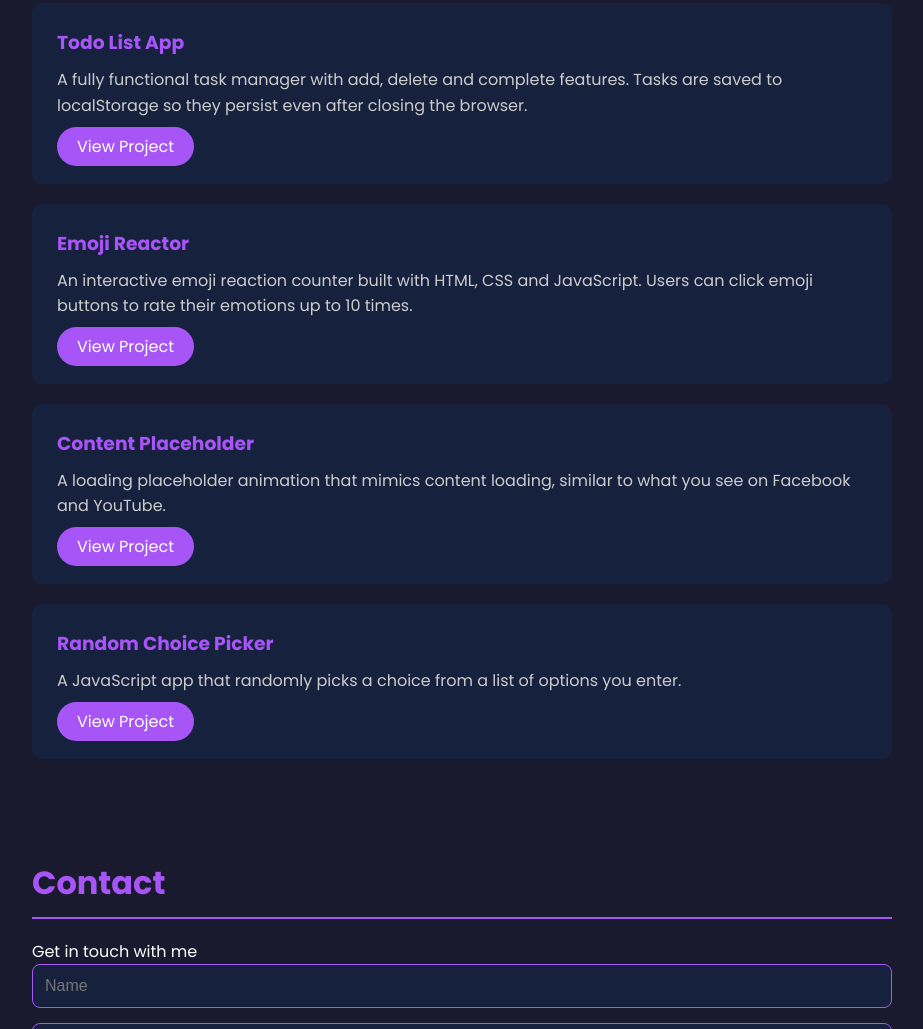
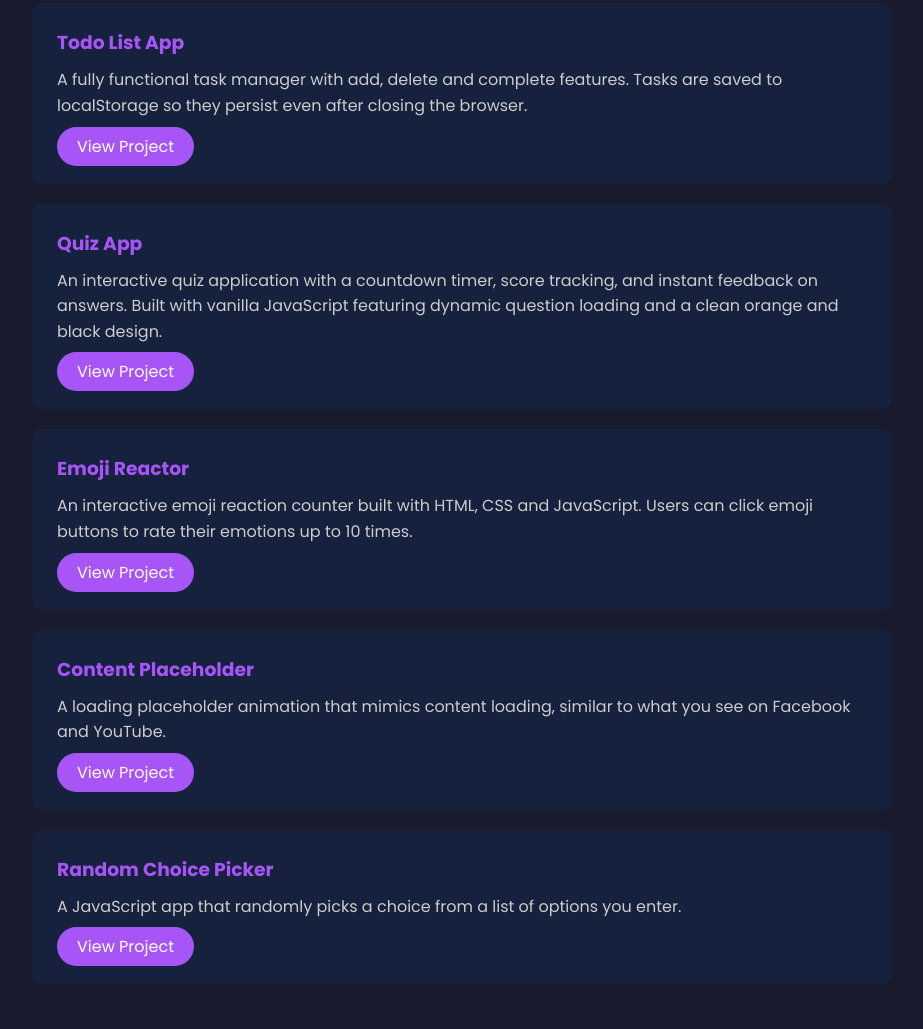
Before and after one commit to Cyberbarron/cyberbarron.github.io, a plain HTML site: page index.html in a window 1280 px wide. Shown: the part 1413-2442 px from the top of the page, without its empty margins (178-1101 px from the left). Drawn offline with Linux system fonts and the light colour scheme.

Commit message:
added quiz app to projects

```diff
--- a/index.html
+++ b/index.html
@@ -52,6 +52,11 @@
             <a href="https://cyberbarron.github.io/todo-app" target="_blank">View Project</a>
         </div>
         <div class="project-card">
+            <h3>Quiz App</h3>
+            <p>An interactive quiz application with a countdown timer, score tracking, and instant feedback on answers. Built with vanilla JavaScript featuring dynamic question loading and a clean orange and black design.</p>
+            <a href="https://cyberbarron.github.io/quiz-app" target="_blank">View Project</a>
+        </div>
+        <div class="project-card">
             <h3>Emoji Reactor</h3>
             <p>An interactive emoji reaction counter built with HTML, CSS and JavaScript. Users can click emoji buttons to rate their emotions up to 10 times.</p>
             <a href="https://cyberbarron.github.io/emoji-reactor">View Project</a>
```
